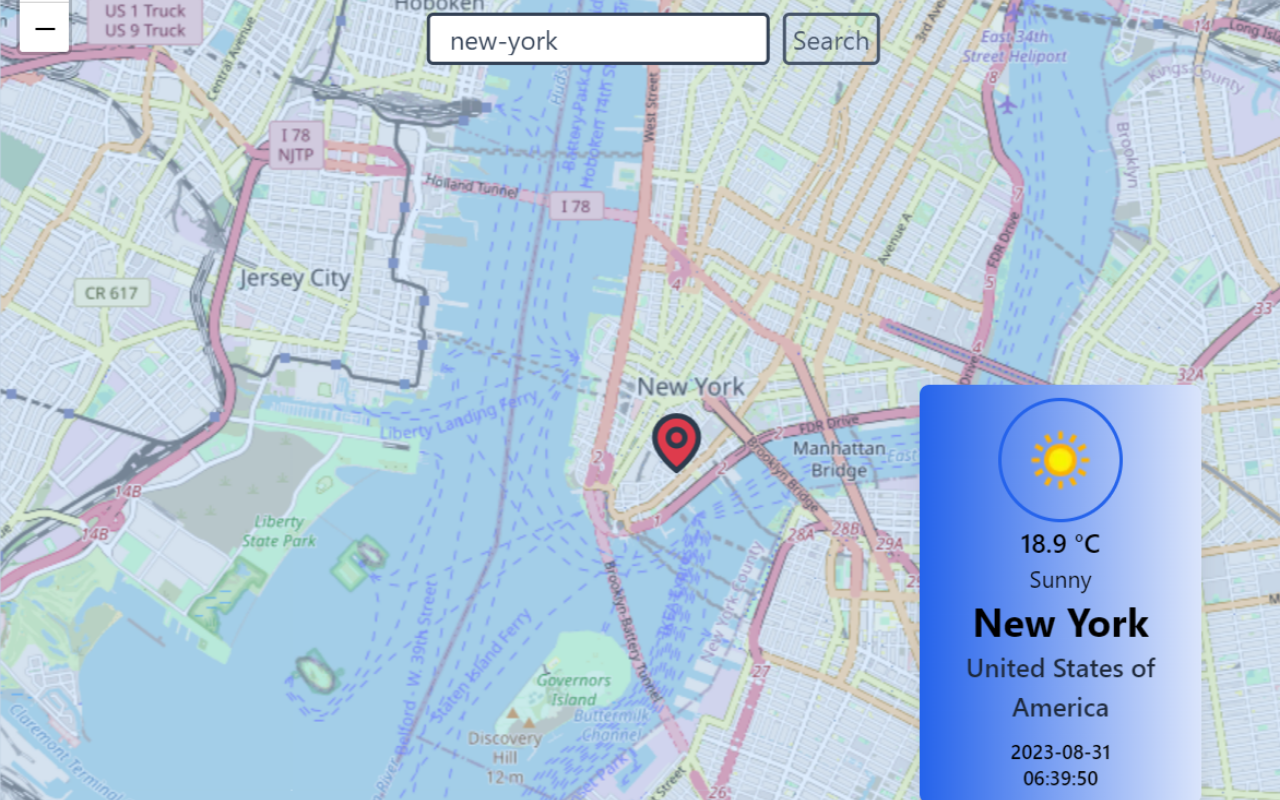
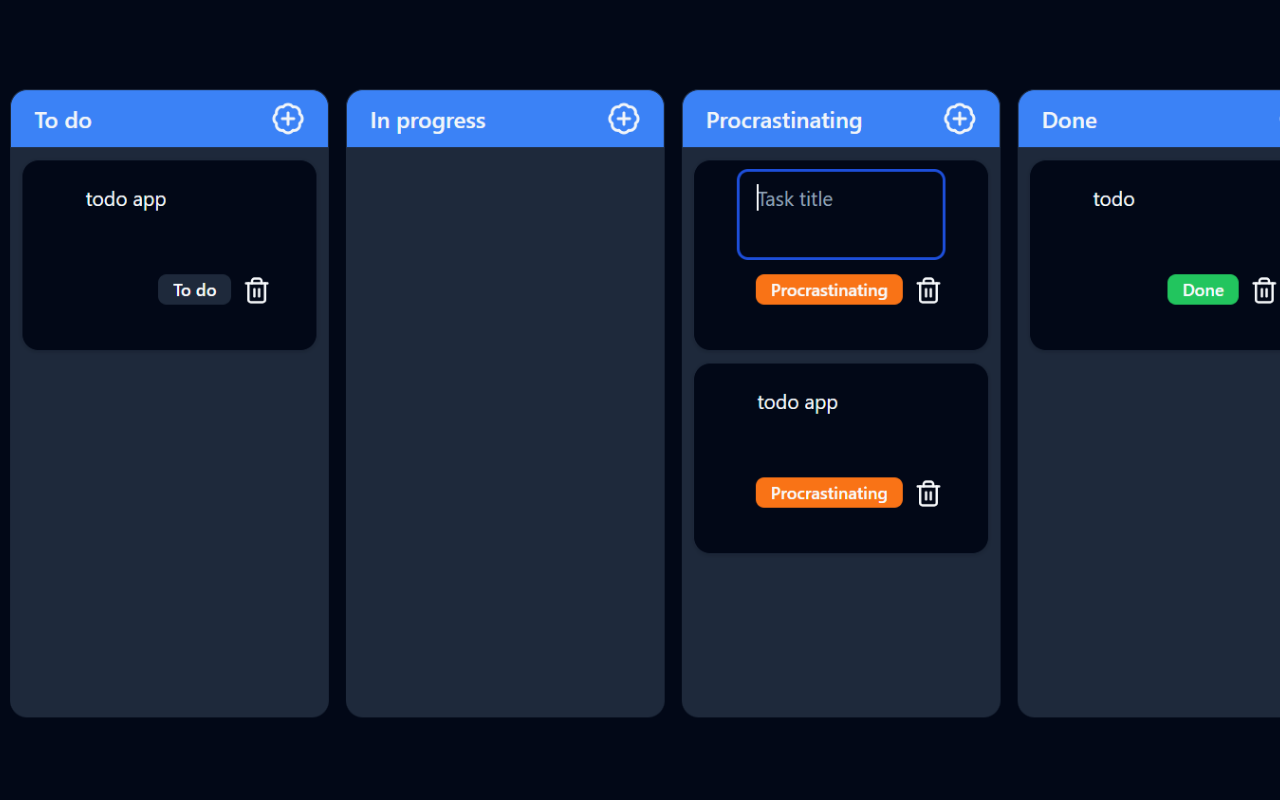
Before and after one commit to prasenjitpawar22/profile-web, a Next.js app: page / in a window 1280 px wide. Built offline with nearby package versions, Linux system fonts and the light colour scheme.

Commit message:
added todo-app

```diff
--- a/src/pages/index.tsx
+++ b/src/pages/index.tsx
@@ -34,6 +34,12 @@ export default function Home() {
       img: "/weather.png",
       title: "Weather-App",
       description: "A weather app",
+    },
+    {
+      link: "https://todo-fawn-six.vercel.app/",
+      img: "/todoApp.png",
+      title: "Todo-App",
+      description: "Todo app",
     },
   ];
 
```
Also changed, not shown: public/todoApp.png (added).
